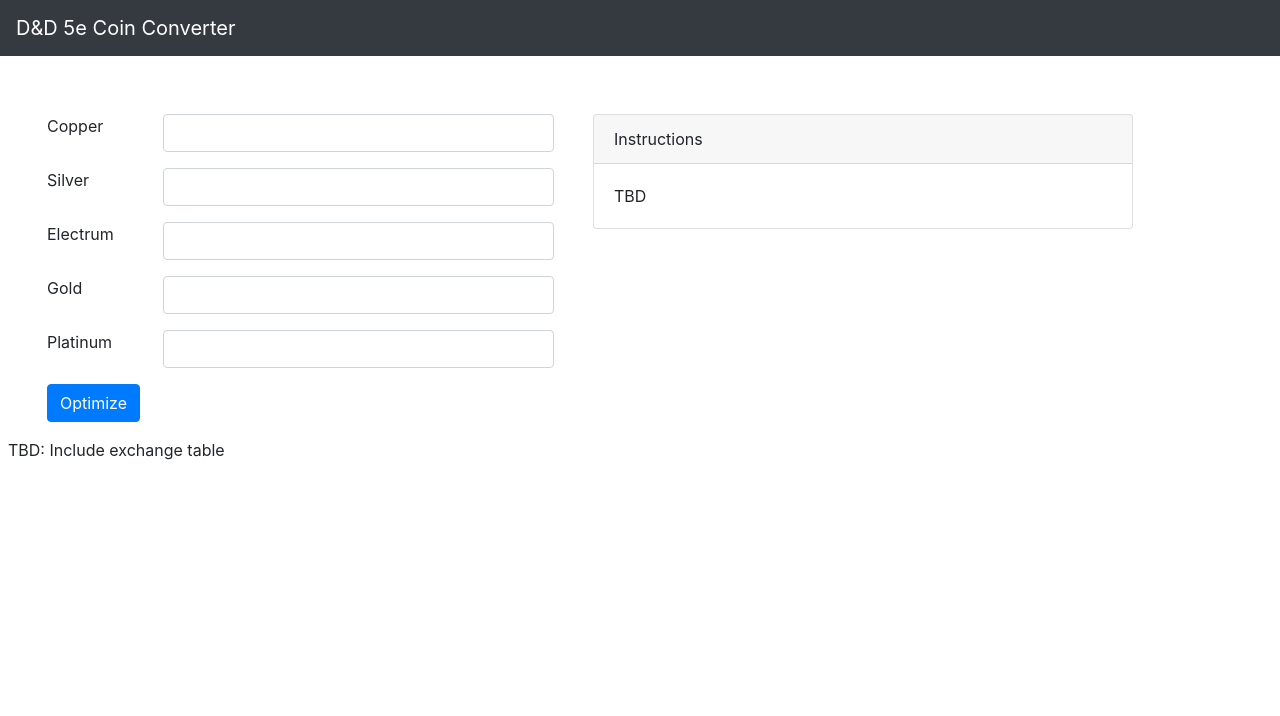
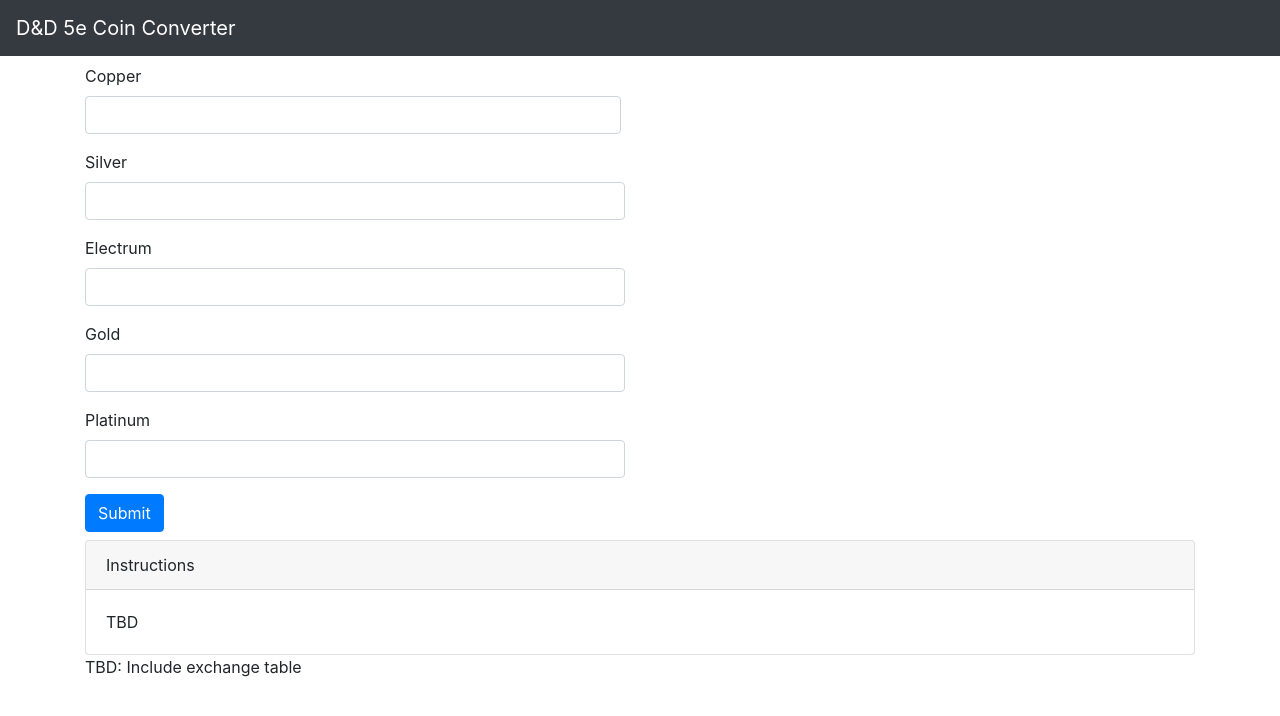
Before and after one commit to stephthedev/dnd-exchange-rate, a Jekyll site: the page built from index.html, in a window 1280 px wide. Shown: the top 716 px of the page. Built offline with Jekyll 4.4.1, drawn with Linux system fonts in a browser that asks for light colours; nearby versions of some CDN libraries.

Commit message:
Update form to submit onkeyup

```diff
--- a/_layouts/default.html
+++ b/_layouts/default.html
@@ -1,11 +1,13 @@
-<html>
+<!doctype html>
+<html lang="en">
 	<head>
 		<title>D&amp;D 5e Exchange Rate Calculator</title>
 
-		<meta charset="utf-8"></meta>
-		<meta name="viewport" content="width=device-width, initial-scale=1, shrink-to-fit=no"></meta>
+		<!-- Required meta tags -->
+    	<meta charset="utf-8">
+    	<meta name="viewport" content="width=device-width, initial-scale=1, shrink-to-fit=no">
 
-		<link rel="stylesheet" href="https://maxcdn.bootstrapcdn.com/bootstrap/4.0.0-beta.2/css/bootstrap.min.css" integrity="sha384-PsH8R72JQ3SOdhVi3uxftmaW6Vc51MKb0q5P2rRUpPvrszuE4W1povHYgTpBfshb" crossorigin="anonymous"></link>
+		<link rel="stylesheet" href="https://maxcdn.bootstrapcdn.com/bootstrap/4.0.0-beta.2/css/bootstrap.min.css" integrity="sha384-PsH8R72JQ3SOdhVi3uxftmaW6Vc51MKb0q5P2rRUpPvrszuE4W1povHYgTpBfshb" crossorigin="anonymous">
 	</head>
 	<body>
 
--- a/index.html
+++ b/index.html
@@ -2,46 +2,46 @@
 layout: default
 ---
 
-<div class="container m-2">
-    <div class="row m-2">
-        <div class="col-lg-12">
+<div class="container">
+    <div class="row mt-2">
+        <div class="col-lg-6 mb-2">
+            <form class="form-horizontal" onsubmit="return calculate();" onkeyup="return calculate();">
+                <div class="form-group mr-1">
+                    <label for="id">Copper</label>
+                    <input class="form-control" type="tel" id="cp" name="cp"></input>
+                </div>
+
+                <div class="form-group">
+                    <label for="sp">Silver</label>
+                    <input class="form-control" type="tel" id="sp" name="sp"></input>
+                </div>
+
+                <div class="form-group">
+                    <label for="ep">Electrum</label>
+                    <input class="form-control" type="tel" id="ep" name="ep"></input>
+                </div>
+
+                <div class="form-group">
+                    <label for="gp">Gold</label>
+                    <input class="form-control" type="tel" id="gp" name="gp"></input>
+                </div>
+
+                <div class="form-group">
+                    <label for="pp">Platinum</label>
+                    <input class="form-control" type="tel" id="pp" name="pp"></input>
+                </div>
+
+                <button class="btn btn-primary" type="submit">Submit</button>
+            </form>
+        </div>
+
+        <div class="col-lg-6 align-self-center">
             <div id="result" class="alert alert-info invisible"></div>
         </div>
     </div>
 
     <div class="row">
-        <div class="col-lg-6">
-            <form class="form-horizontal mx-4" onsubmit="return calculate();">
-                <div class="form-group row">
-                    <label class="col-sm-3">Copper</label>
-                    <input class="form-control col-sm-9" type="number" id="cp" name="cp"></input>
-                </div>
-
-                <div class="form-group row">
-                    <label class="col-sm-3">Silver</label>
-                    <input class="form-control col-sm-9" type="number" id="sp" name="sp"></input>
-                </div>
-
-                <div class="form-group row">
-                    <label class="col-sm-3">Electrum</label>
-                    <input class="form-control col-sm-9" type="number" id="ep" name="ep"></input>
-                </div>
-
-                <div class="form-group row">
-                    <label class="col-sm-3">Gold</label>
-                    <input class="form-control col-sm-9" type="number" id="gp" name="gp"></input>
-                </div>
-
-                <div class="form-group row">
-                    <label class="col-sm-3">Platinum</label>
-                    <input class="form-control col-sm-9" type="number" id="pp" name="pp"></input>
-                </div>
-
-                <button class="btn btn-primary" type="submit">Optimize</button>
-            </form>
-        </div>
-
-        <div class="col-lg-6">
+        <div class="col-md-12">
             <div class="card">
                 <div class="card-header">Instructions</div>
                 <div class="card-body">TBD</div>
@@ -50,7 +50,9 @@ layout: default
     </div>
 
     <div class="row">
-        TBD: Include exchange table
+        <div class="col-md-12">
+            TBD: Include exchange table
+        </div>
     </div>
 
     <script type="text/javascript">
```
